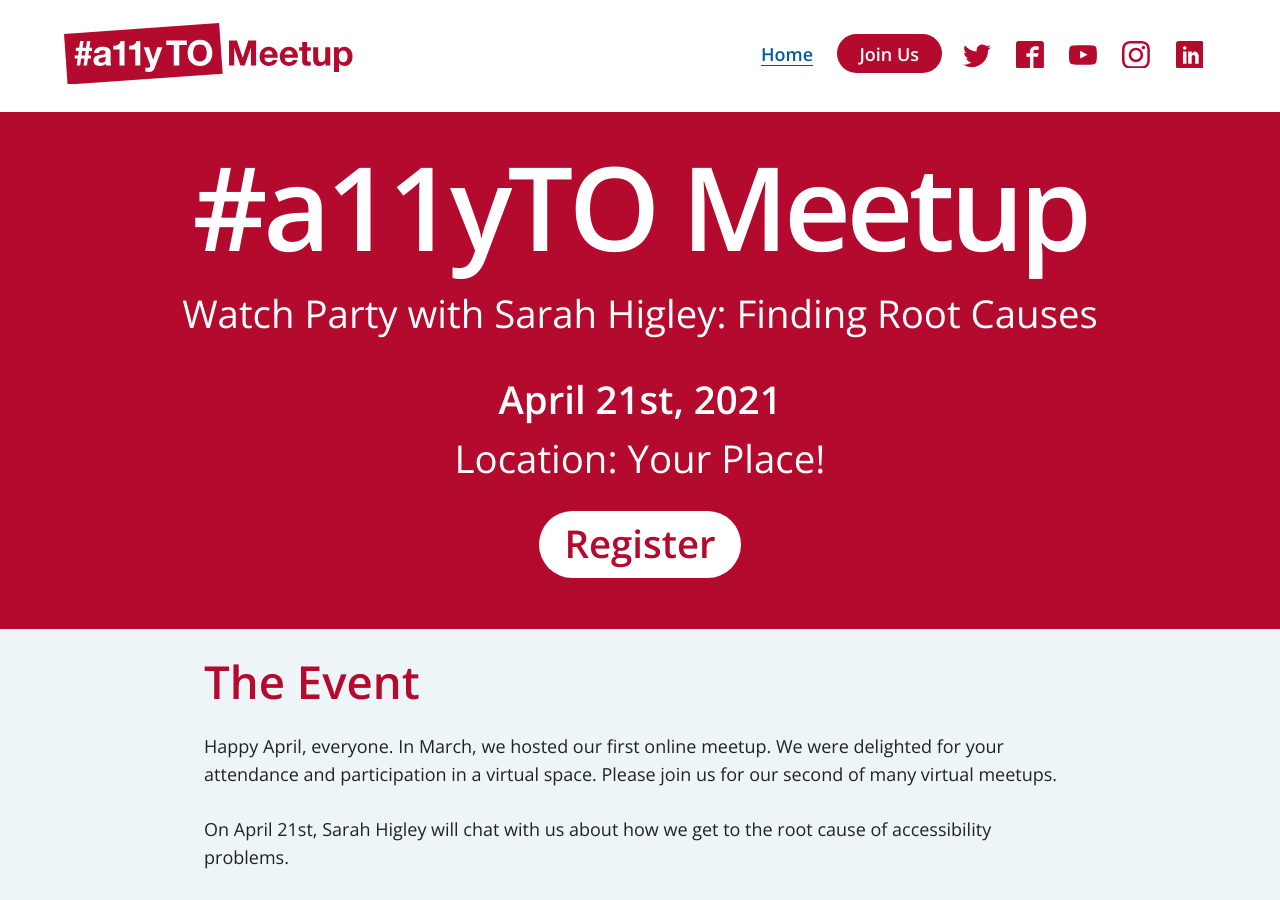
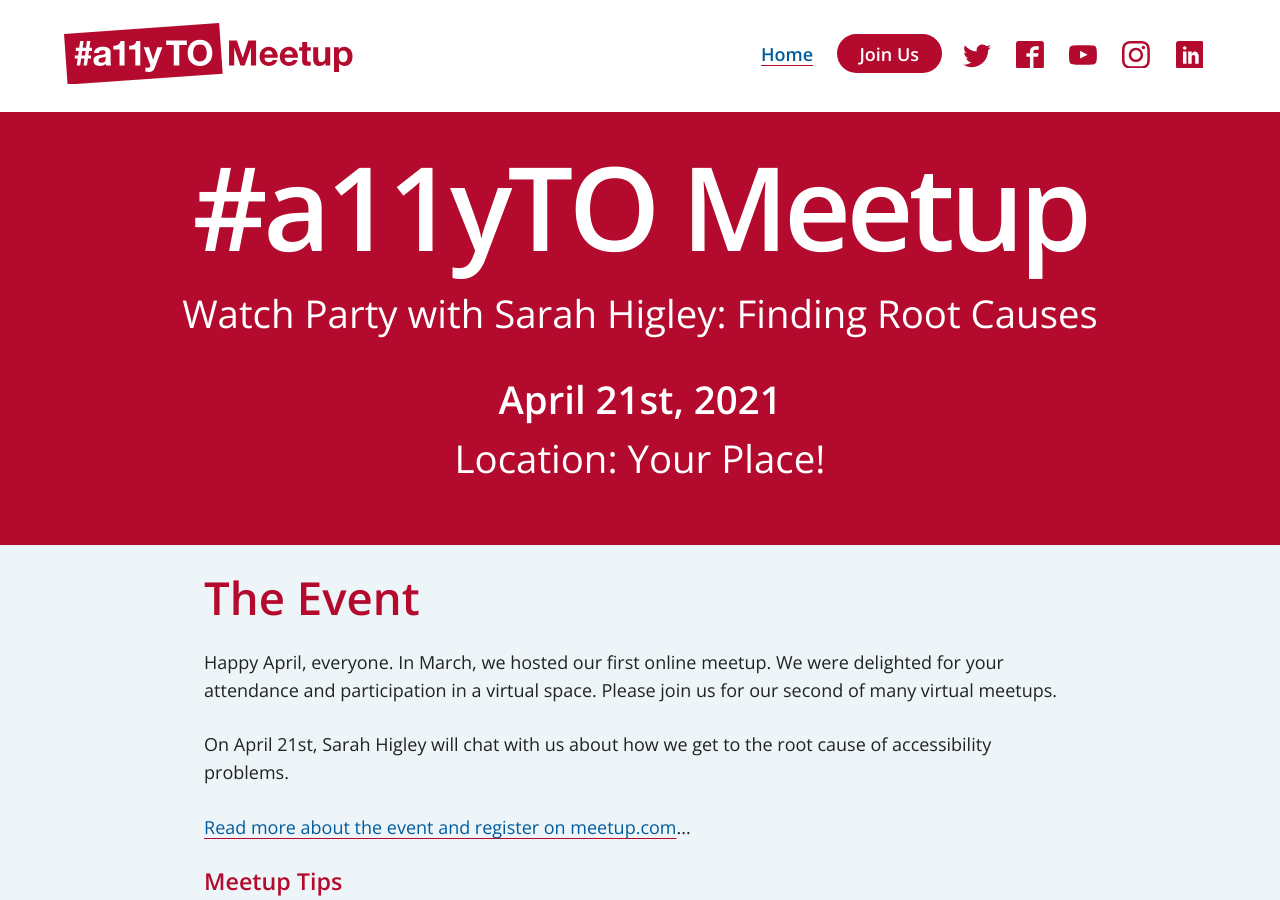
Before and after one commit to a11yTO/static-meetup-site, a Jekyll site: the page built from index.html, in a window 1280 px wide and 900 px high. Built offline with Jekyll 4.4.1, drawn with Linux system fonts in a browser that asks for light colours.

Commit message:
Comment out the register link

```diff
--- a/_includes/header.html
+++ b/_includes/header.html
@@ -76,7 +76,7 @@
       <ul class="event-detail">
         <li class="event-date">April 21st, 2021</li>
         <li class="event-location">Location: Your Place!</li>
-        <li class="register"><a href="https://www.meetup.com/a11yTO/events/277164007/" rel="external nofollow">Register</a></li>
+        <!-- <li class="register"><a href="#" rel="external nofollow">Register</a></li> -->
       </ul>
     </section>
     {% endif %}
```
